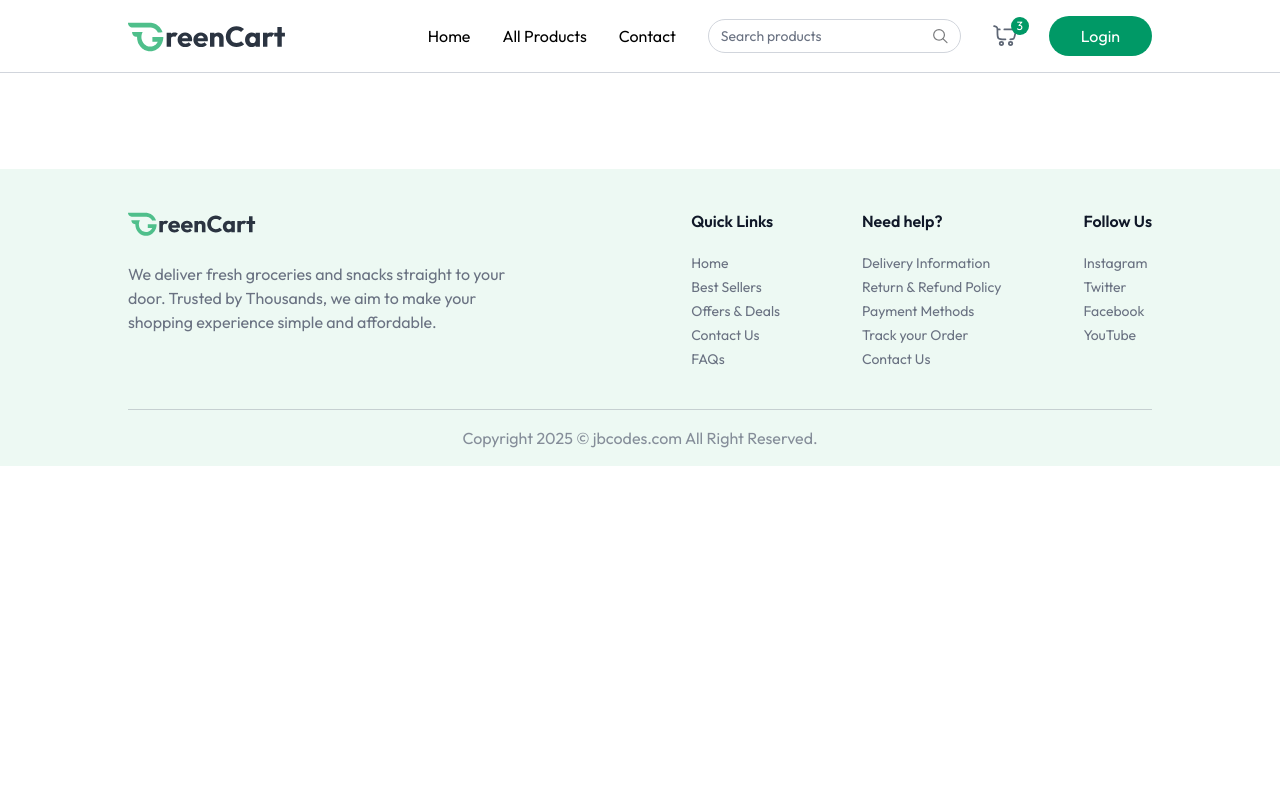
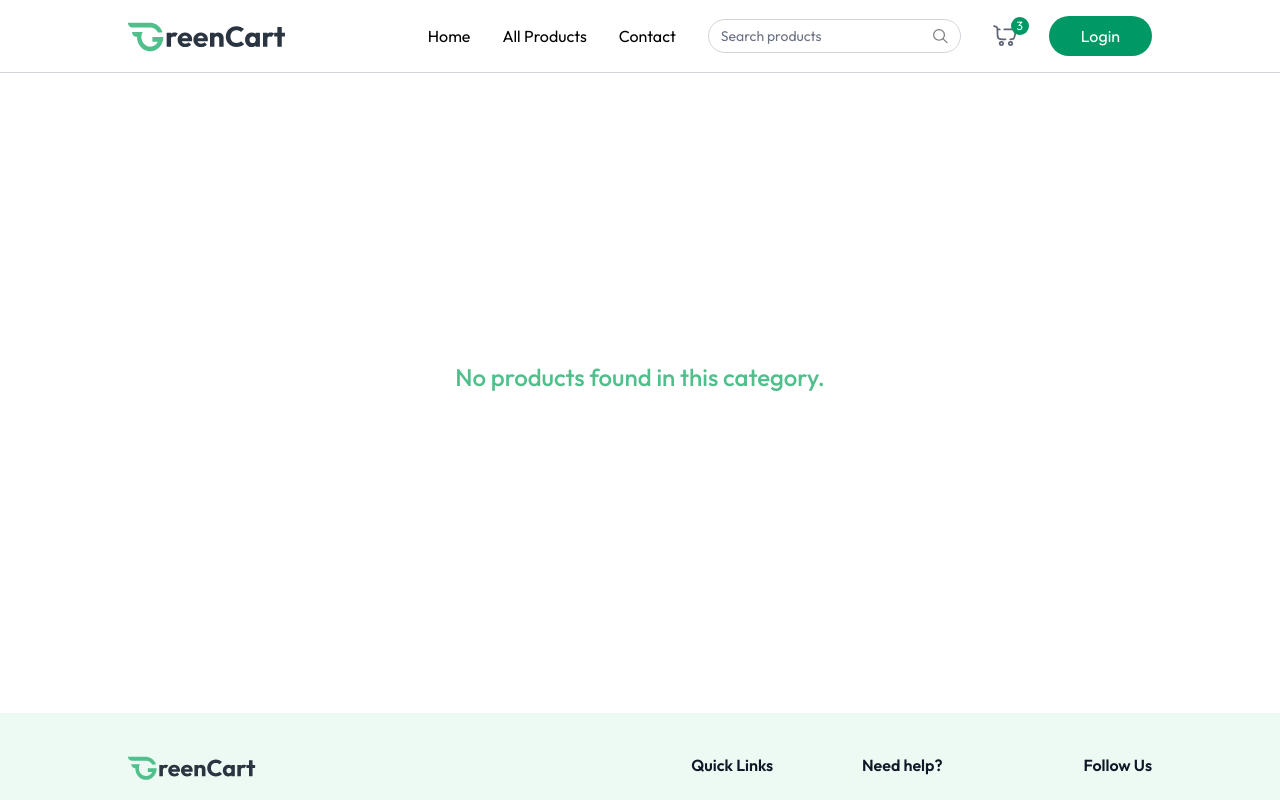
Before and after one commit to JUDHI3134/grocery, a React (Vite) app in the folder client/: page /products/1 in a window 1280 px wide. Shown: the top 800 px of the page. Built offline with nearby package versions, Linux system fonts and the light colour scheme.

Commit message:
create product category by name

```diff
--- a/client/src/App.jsx
+++ b/client/src/App.jsx
@@ -7,6 +7,7 @@
 import { useAppContext } from './context/AppContext'
 import Login from './components/Login'
 import AllProducts from './pages/AllProducts'
+import ProductCategory from './pages/ProductCategory'
 
 
 const App = () => {
@@ -27,6 +28,7 @@
         <Routes>
             <Route path="/" element={<Home />} />
             <Route path="/products" element={<AllProducts />} />
+            <Route path="/products/:category" element={<ProductCategory />} />
         </Routes>
       </div>
      {!isSellerPath && <Footer />}
--- /dev/null
+++ b/client/src/pages/ProductCategory.jsx
@@ -0,0 +1,45 @@
+import React from 'react'
+import { useAppContext } from '../context/AppContext'
+import { useParams } from 'react-router-dom'
+import { categories } from '../assets/assets'
+import ProductCard from '../components/ProductCard'
+
+const ProductCategory = () => {
+
+    const { products } = useAppContext()
+    const { category } = useParams()
+
+    const searchCategory = categories.find((item) => item.path.toLowerCase() === category)
+
+    const filteredProducts = products.filter((product) => product.category.toLowerCase() === category)
+
+
+
+  return (
+    <div className='mt-16'>
+          {
+              searchCategory && (
+                  <div className='flex flex-col items-end w-max'>
+                      <p className='text-2xl font-medium'>{searchCategory.text.toUpperCase()}</p>
+                      <div className='w-16 h-0.5 bg-primary rounded-full'></div>
+                  </div>
+              )
+          }
+
+          {filteredProducts.length > 0 ? (
+            <div className='grid grid-cols-2 sm:grid-cols-2 md:grid-cols-4 gap-3 md:gap-6 lg:grid-cols-5 mt-6'>
+                  {filteredProducts.map((product) => (
+                   <ProductCard key={product._id} product={product} />
+               ))}
+            </div>
+          ) : (
+            <div className='flex items-center justify-center h-[60vh]'>
+                <p className=' text-2xl font-medium text-primary'>No products found in this category.</p>
+            </div>
+          )}
+
+    </div>
+  )
+}
+
+export default ProductCategory
```
